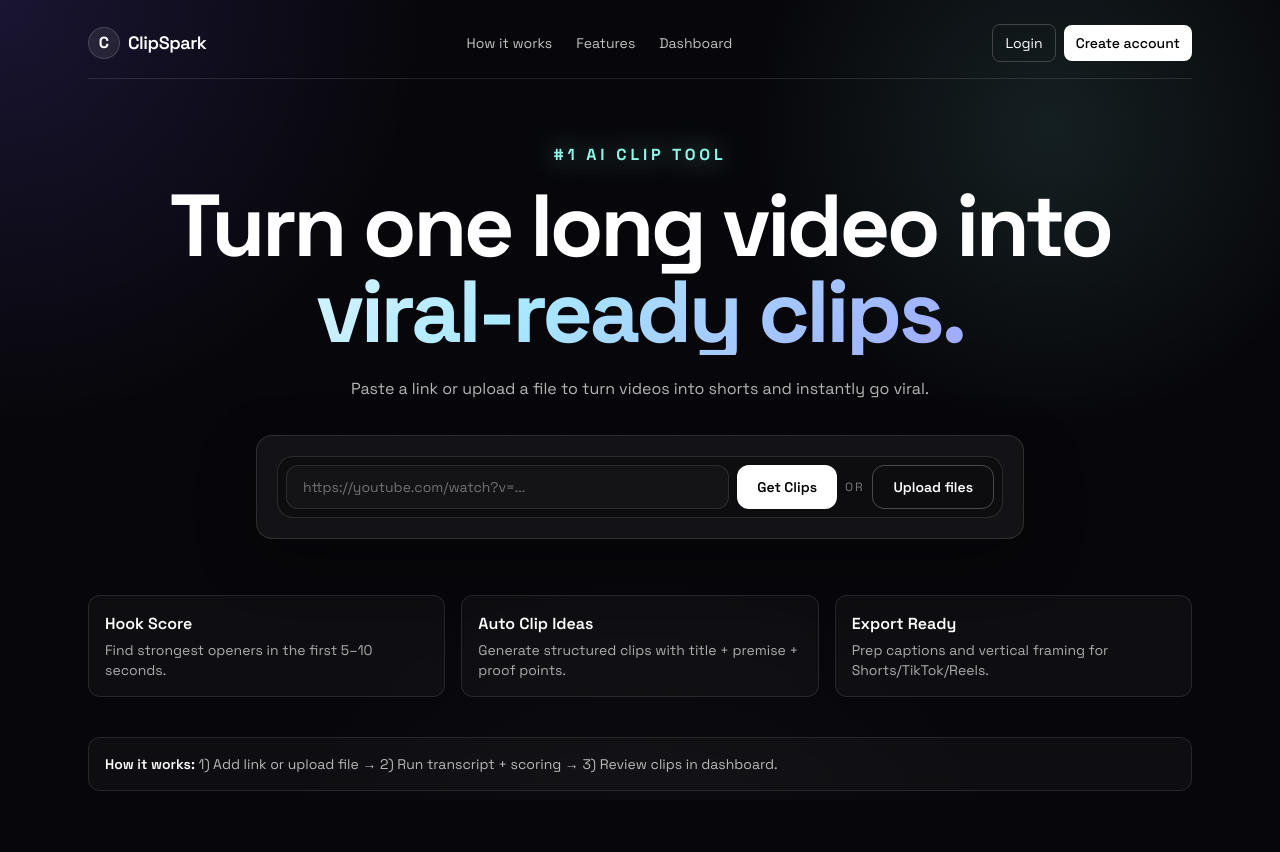
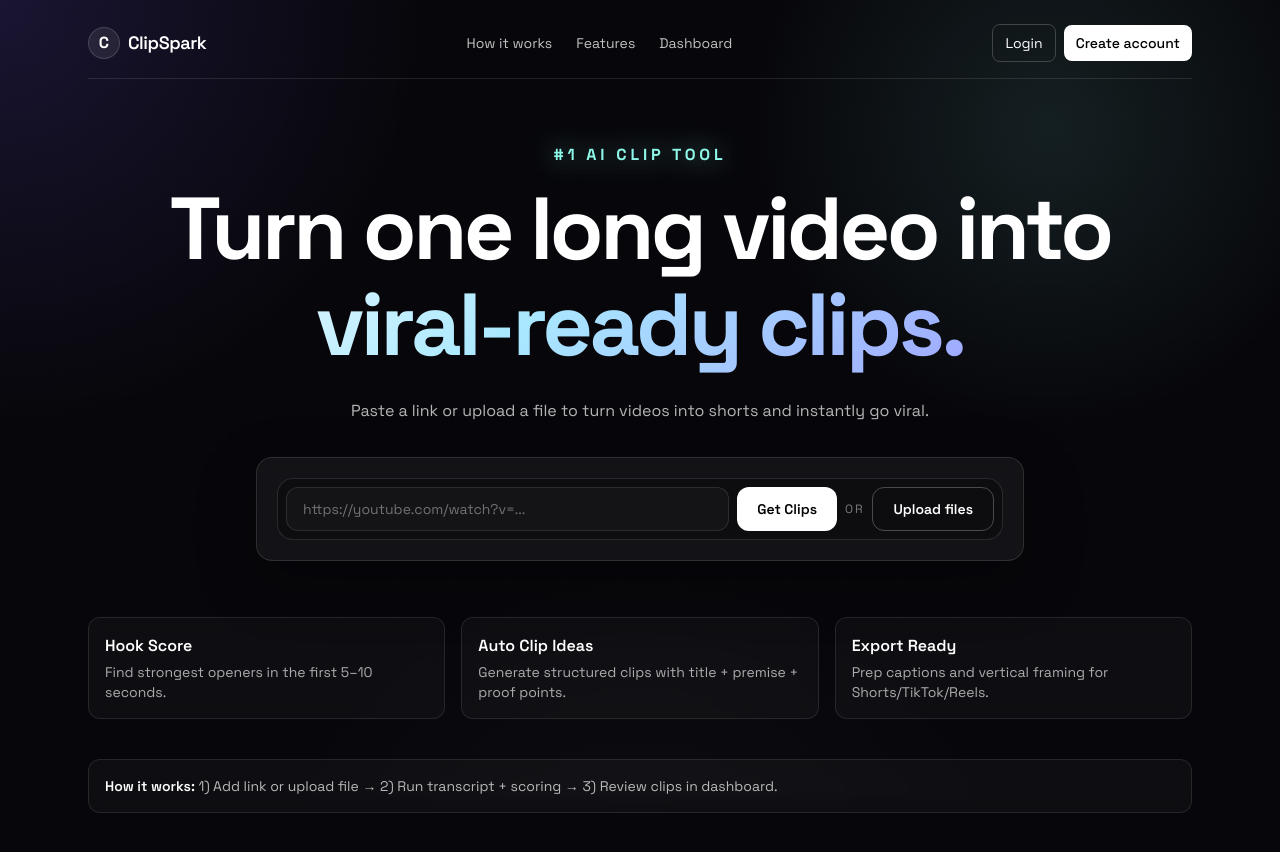
Before and after one commit to Duychinni/animecut, a Next.js app: page / in a window 1280 px wide. Shown: the top 852 px of the page. Built offline with nearby package versions, Linux system fonts and the light colour scheme; no server answers.

Commit message:
Fix hero headline descender clipping

```diff
--- a/app/page.tsx
+++ b/app/page.tsx
@@ -212,9 +212,9 @@ export default function Home() {
 
         <section className="mx-auto mt-16 max-w-6xl text-center">
           <p className="text-sm font-black tracking-[0.24em] text-[#8DF7E8] drop-shadow-[0_0_12px_rgba(141,247,232,0.6)] md:text-base">#1 AI CLIP TOOL</p>
-          <h1 className="mt-4 text-[3.25rem] font-bold leading-[0.98] tracking-[-0.04em] md:text-[5.5rem]">
+          <h1 className="mt-4 text-[3.25rem] font-bold leading-[1.04] tracking-[-0.04em] md:text-[5.5rem]">
             Turn one long video into
-            <span className="block bg-[linear-gradient(135deg,#ffffff_0%,#a9e8ff_40%,#9b8cff_100%)] bg-clip-text text-transparent">
+            <span className="mt-1 block pb-[0.08em] bg-[linear-gradient(135deg,#ffffff_0%,#a9e8ff_40%,#9b8cff_100%)] bg-clip-text text-transparent">
               viral-ready clips.
             </span>
           </h1>
```
